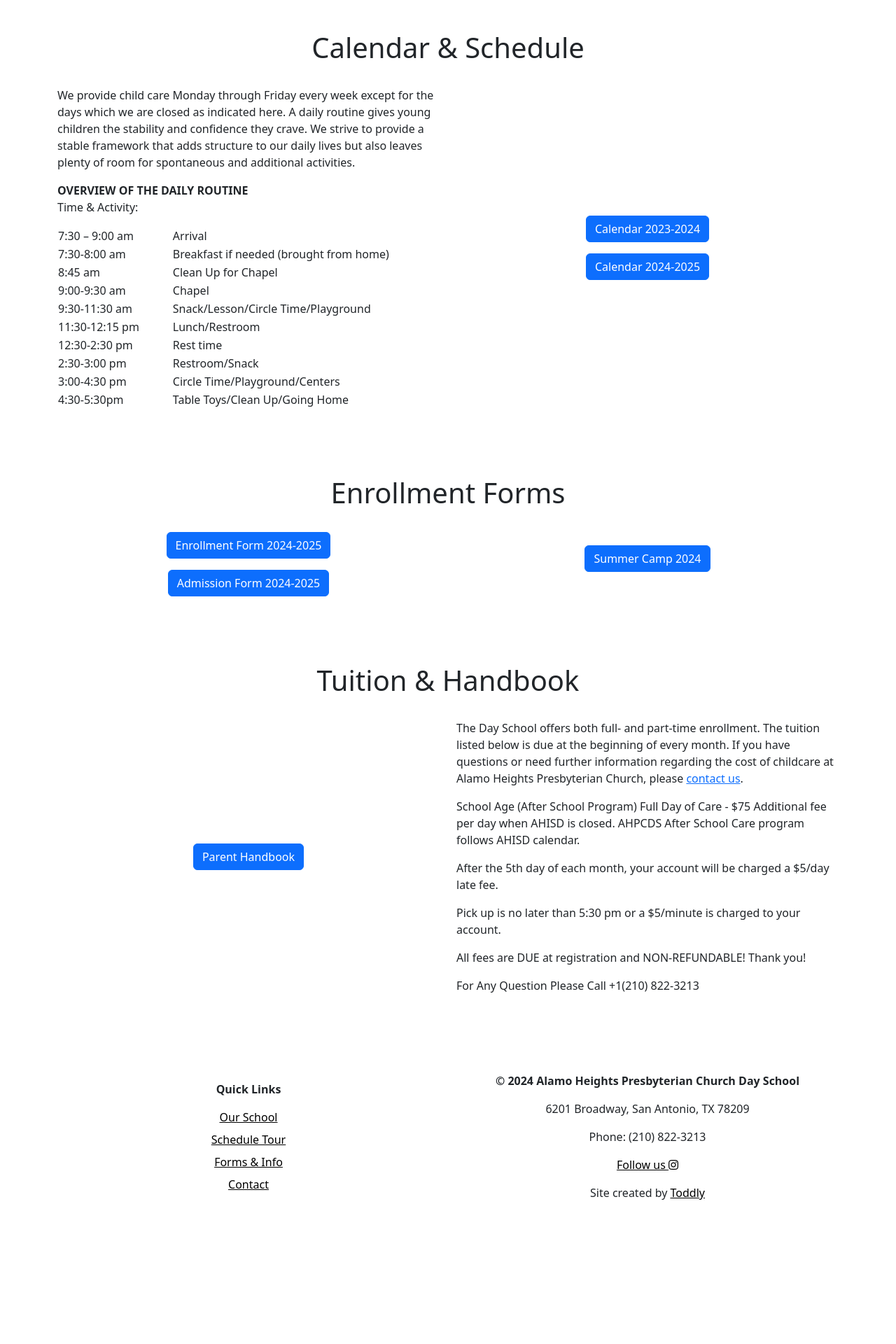
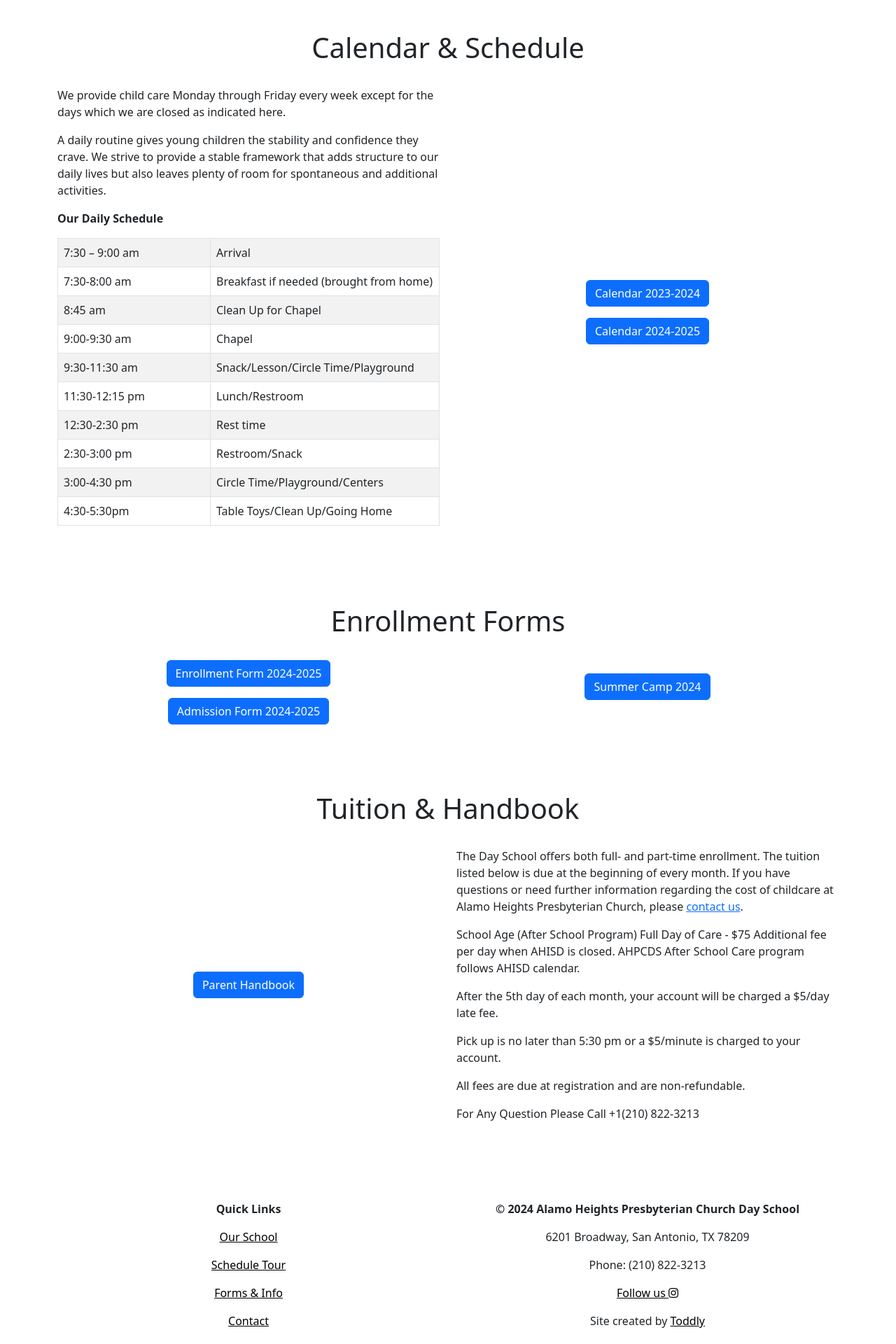
Before and after one commit to bharding216/ahpcds, a SvelteKit app: page /forms in a window 1280 px wide. Shown: the part 260-2180 px from the top of the page at 70% size. Before the commit the page ends 2064 px from the top, so only its background shows below. Built offline with nearby package versions, Linux system fonts and the light colour scheme.

Commit message:
Update page and footer with schedule tour link and improve layout

```diff
--- a/src/routes/Footer.svelte
+++ b/src/routes/Footer.svelte
@@ -10,11 +10,11 @@
     <div class="py-5 mb-4 text-center container">
 
         <div class="row d-flex align-items-center">
-            <div class="col-12 col-sm-6">
+            <div class="col-12 col-sm-6 mb-5 mb-sm-0">
               <p class="fw-bold">Quick Links</p>
-              <p class="mb-2"><a href="/our-school" class="unstyled-link">Our School</a></p>
-              <p class="mb-2"><a href="/schedule-tour" class="unstyled-link">Schedule Tour</a></p>
-              <p class="mb-2"><a href="/forms" class="unstyled-link">Forms & Info</a></p>
+              <p class="mb-3"><a href="/our-school" class="unstyled-link">Our School</a></p>
+              <p class="mb-3"><a href="/schedule-tour" class="unstyled-link">Schedule Tour</a></p>
+              <p class="mb-3"><a href="/forms" class="unstyled-link">Forms & Info</a></p>
               <p><a href="/contact" class="unstyled-link">Contact</a></p>
             </div>
             <div class="col-12 col-sm-6">
--- a/src/routes/forms/+page.svelte
+++ b/src/routes/forms/+page.svelte
@@ -30,21 +30,15 @@
             </div>
         </div>
         <div class="row">
-            <div class="col-12 col-sm-6">
-                <p>
-                    We provide child care Monday through Friday every week except for the days which we are closed as indicated here.
-                    A daily routine gives young children the stability and confidence they crave. We strive to provide a stable framework that adds structure to our daily lives but also leaves plenty of room for spontaneous and additional activities.
-                </p>
-                <p>
-                    <strong>OVERVIEW OF THE DAILY ROUTINE</strong>
-                    <br>
-                    Time & Activity:
-                </p>
-                <table style="width: 100%;">
+            <div class="col-12 col-sm-6 mb-5 mb-sm-0">
+                <p>We provide child care Monday through Friday every week except for the days which we are closed as indicated here.</p>
+                <p>A daily routine gives young children the stability and confidence they crave. We strive to provide a stable framework that adds structure to our daily lives but also leaves plenty of room for spontaneous and additional activities.</p>
+                <p><strong>Our Daily Schedule</strong></p>
+                <table style="width: 100%;" class="table table-striped table-bordered">
                     <tbody>
                         <tr>
-                            <td style="width: 30%;">7:30 – 9:00 am</td>
-                            <td style="width: 70%;">Arrival</td>
+                            <td style="width: 40%;">7:30 – 9:00 am</td>
+                            <td style="width: 60%;">Arrival</td>
                         </tr>
                         <tr>
                             <td style="width: 30%;">7:30-8:00 am</td>
@@ -103,7 +97,7 @@
             </div>
         </div>
         <div class="row">
-            <div class="col-12 col-sm-6 d-flex flex-column align-items-center justify-content-center">
+            <div class="col-12 col-sm-6 mb-3 mb-sm-0 d-flex flex-column align-items-center justify-content-center">
                 <a href={registrationForm24_25} target="_blank" rel="noopener noreferrer" class="btn btn-primary mb-3">Enrollment Form 2024-2025</a>
                 <a href={admissionForm} target="_blank" rel="noopener noreferrer" class="btn btn-primary">Admission Form 2024-2025</a>
             </div>
@@ -134,18 +128,10 @@
                 <p>
                     School Age (After School Program) Full Day of Care - $75 Additional fee per day when AHISD is closed. AHPCDS After School Care program follows AHISD calendar.
                 </p>
-                <p>
-                    After the 5th day of each month, your account will be charged a $5/day late fee.
-                </p>
-                <p>
-                    Pick up is no later than 5:30 pm or a $5/minute is charged to your account.
-                </p>
-                <p>
-                    All fees are DUE at registration and NON-REFUNDABLE! Thank you!
-                </p>
-                <p>
-                    For Any Question Please Call +1(210) 822-3213
-                </p>
+                <p>After the 5th day of each month, your account will be charged a $5/day late fee.</p>
+                <p>Pick up is no later than 5:30 pm or a $5/minute is charged to your account.</p>
+                <p>All fees are due at registration and are non-refundable.</p>
+                <p>For Any Question Please Call +1(210) 822-3213</p>
             </div>
         </div>
     </div>
--- a/src/routes/schedule-tour/+page.svelte
+++ b/src/routes/schedule-tour/+page.svelte
@@ -15,7 +15,7 @@
     <div class="container">
         <div class="row pb-5">
             <div class="col text-center">
-                <h1>Schedule a Tour</h1>
+                <h1>We're ready to show you around!</h1>
             </div>
         </div>
 
```
Also changed, not shown: src/routes/+page.svelte (+5 -4 lines).
